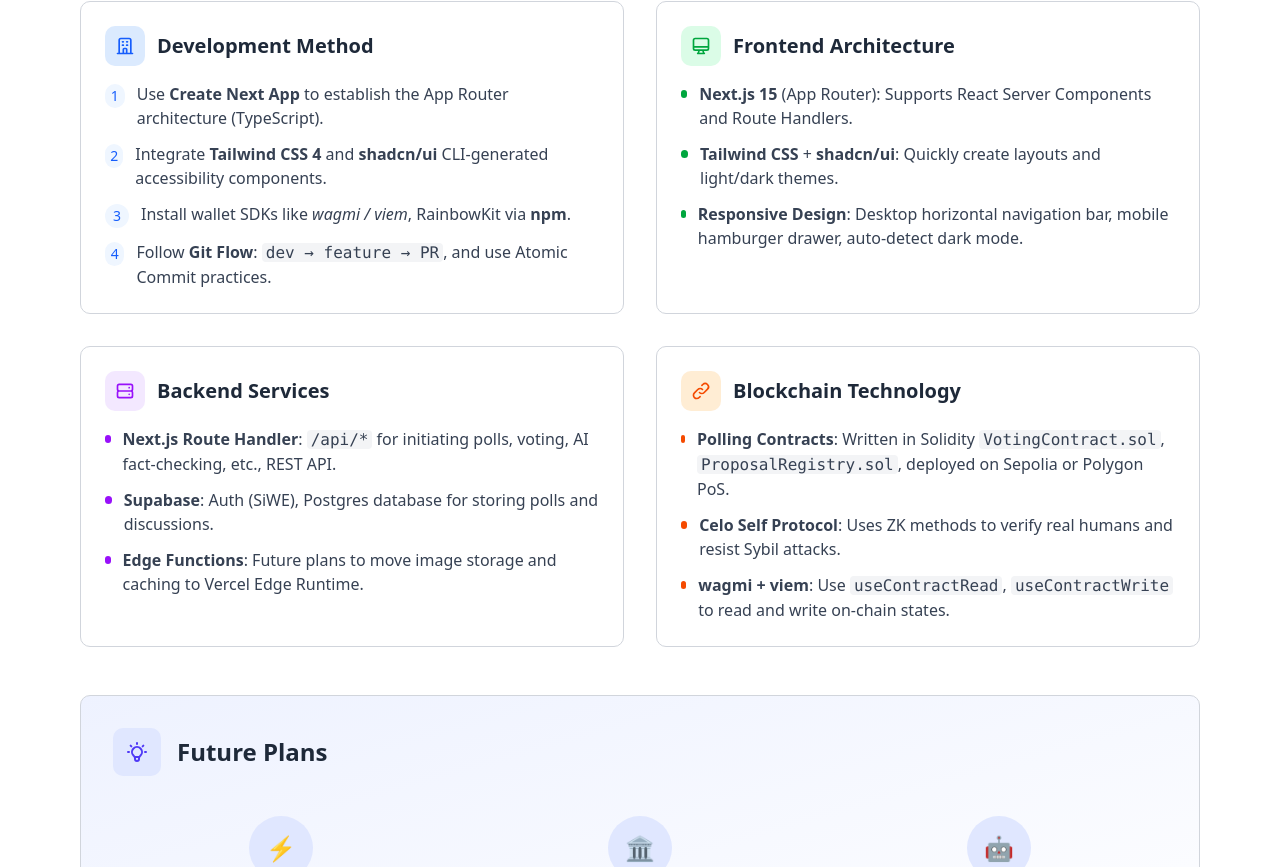
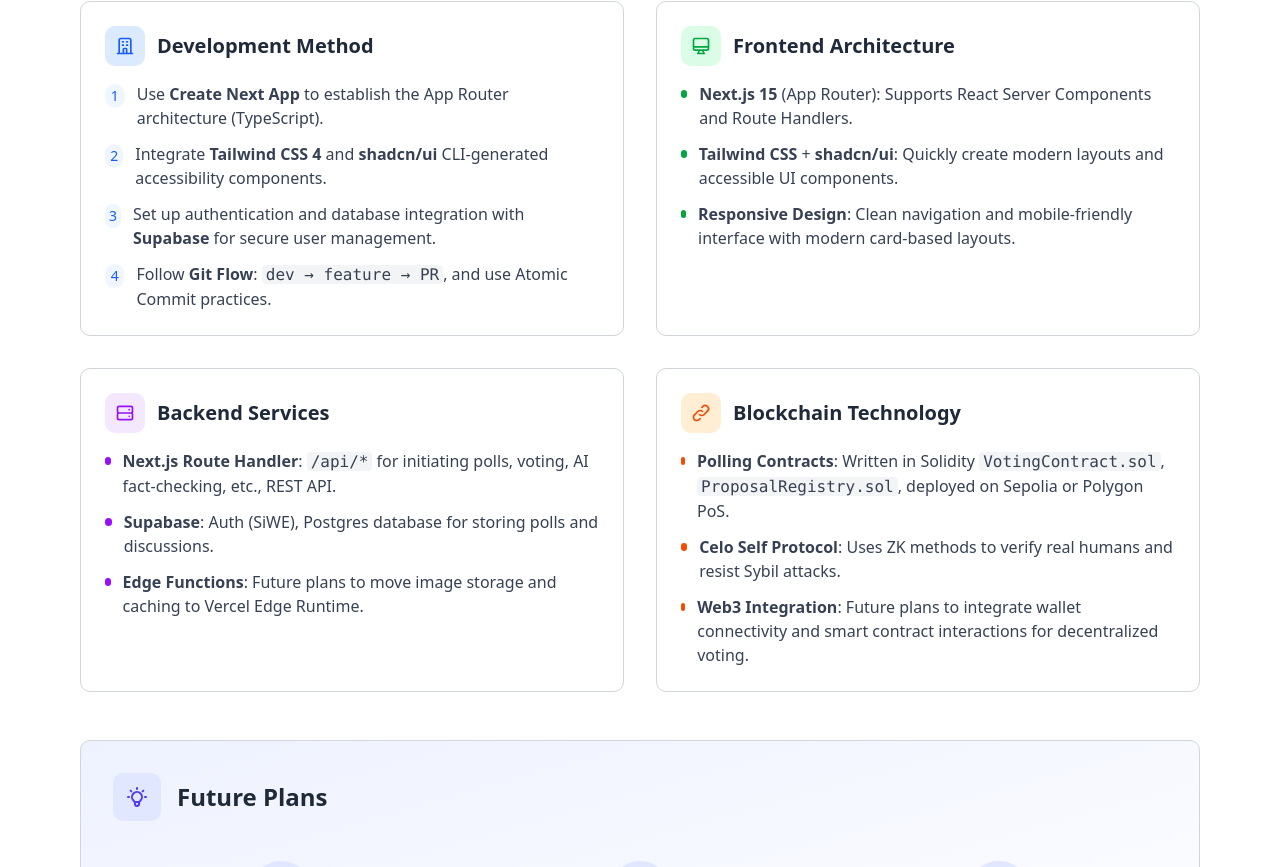
Before and after one commit to bamboochen92518/privacy-voting-forum, a Next.js app: page /project-intro in a window 1280 px wide. Shown: the part 586-1453 px from the top of the page. Built offline with nearby package versions, Linux system fonts and the light colour scheme.

Commit message:
fix: correct technical descriptions in Project Intro page
Remove references to uninstalled packages (wagmi, viem, RainbowKit) and update descriptions to match actual project configuration

```diff
--- a/app/project-intro/page.tsx
+++ b/app/project-intro/page.tsx
@@ -78,8 +78,8 @@
                 3
               </span>
               <span>
-                Install wallet SDKs like <em>wagmi / viem</em>, RainbowKit via{" "}
-                <strong>npm</strong>.
+                Set up authentication and database integration with{" "}
+                <strong>Supabase</strong> for secure user management.
               </span>
             </li>
             <li className="flex items-start">
@@ -131,14 +131,14 @@
               <div className="w-2 h-2 bg-green-600 rounded-full mr-3 mt-2"></div>
               <span>
                 <strong>Tailwind CSS</strong> + <strong>shadcn/ui</strong>:
-                Quickly create layouts and light/dark themes.
+                Quickly create modern layouts and accessible UI components.
               </span>
             </li>
             <li className="flex items-start">
               <div className="w-2 h-2 bg-green-600 rounded-full mr-3 mt-2"></div>
               <span>
-                <strong>Responsive Design</strong>: Desktop horizontal
-                navigation bar, mobile hamburger drawer, auto-detect dark mode.
+                <strong>Responsive Design</strong>: Clean navigation and
+                mobile-friendly interface with modern card-based layouts.
               </span>
             </li>
           </ul>
@@ -239,15 +239,9 @@
             <li className="flex items-start">
               <div className="w-2 h-2 bg-orange-600 rounded-full mr-3 mt-2"></div>
               <span>
-                <strong>wagmi + viem</strong>: Use{" "}
-                <code className="bg-gray-100 px-1 rounded">
-                  useContractRead
-                </code>
-                ,{" "}
-                <code className="bg-gray-100 px-1 rounded">
-                  useContractWrite
-                </code>{" "}
-                to read and write on-chain states.
+                <strong>Web3 Integration</strong>: Future plans to integrate
+                wallet connectivity and smart contract interactions for
+                decentralized voting.
               </span>
             </li>
           </ul>
```
